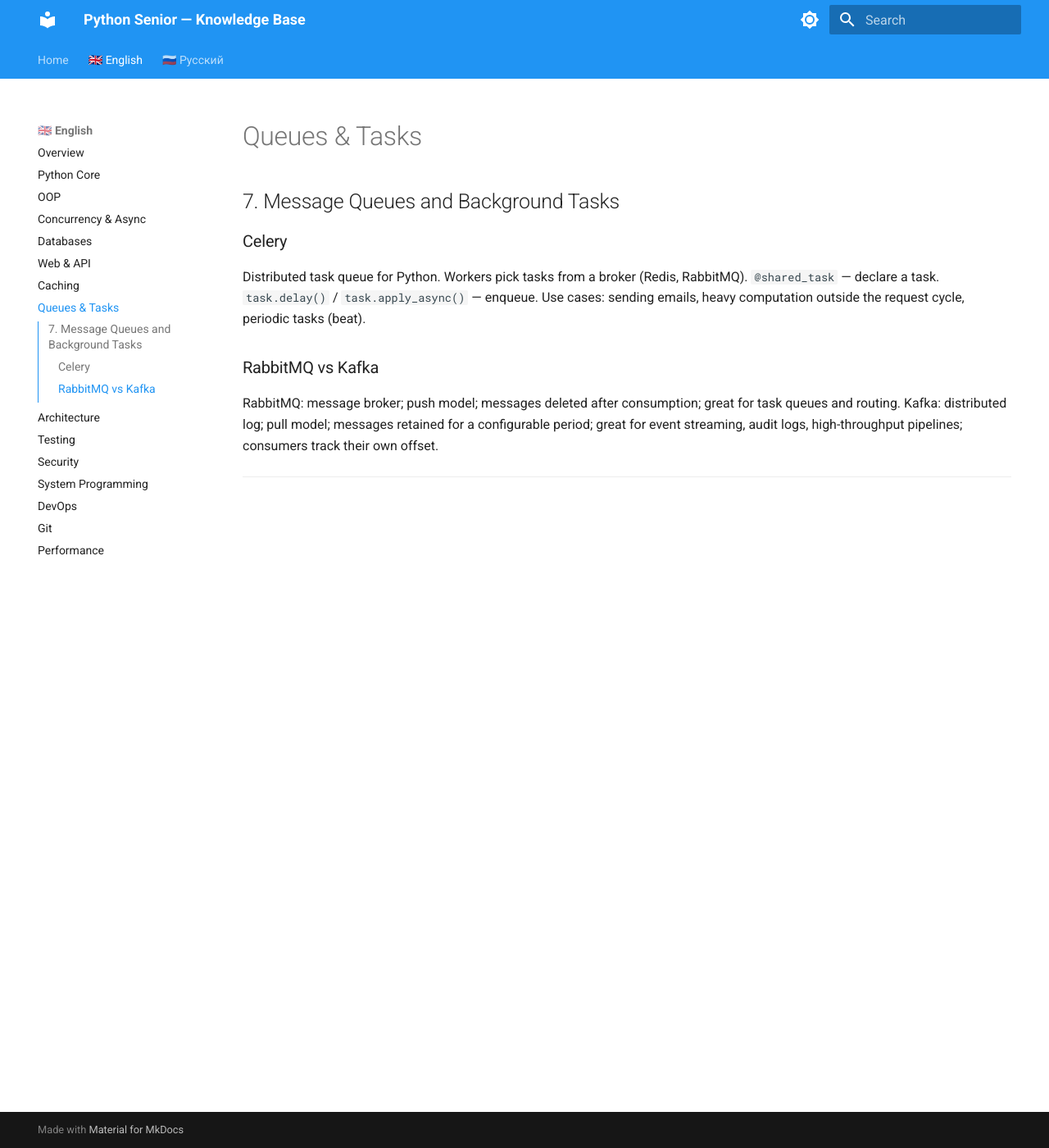
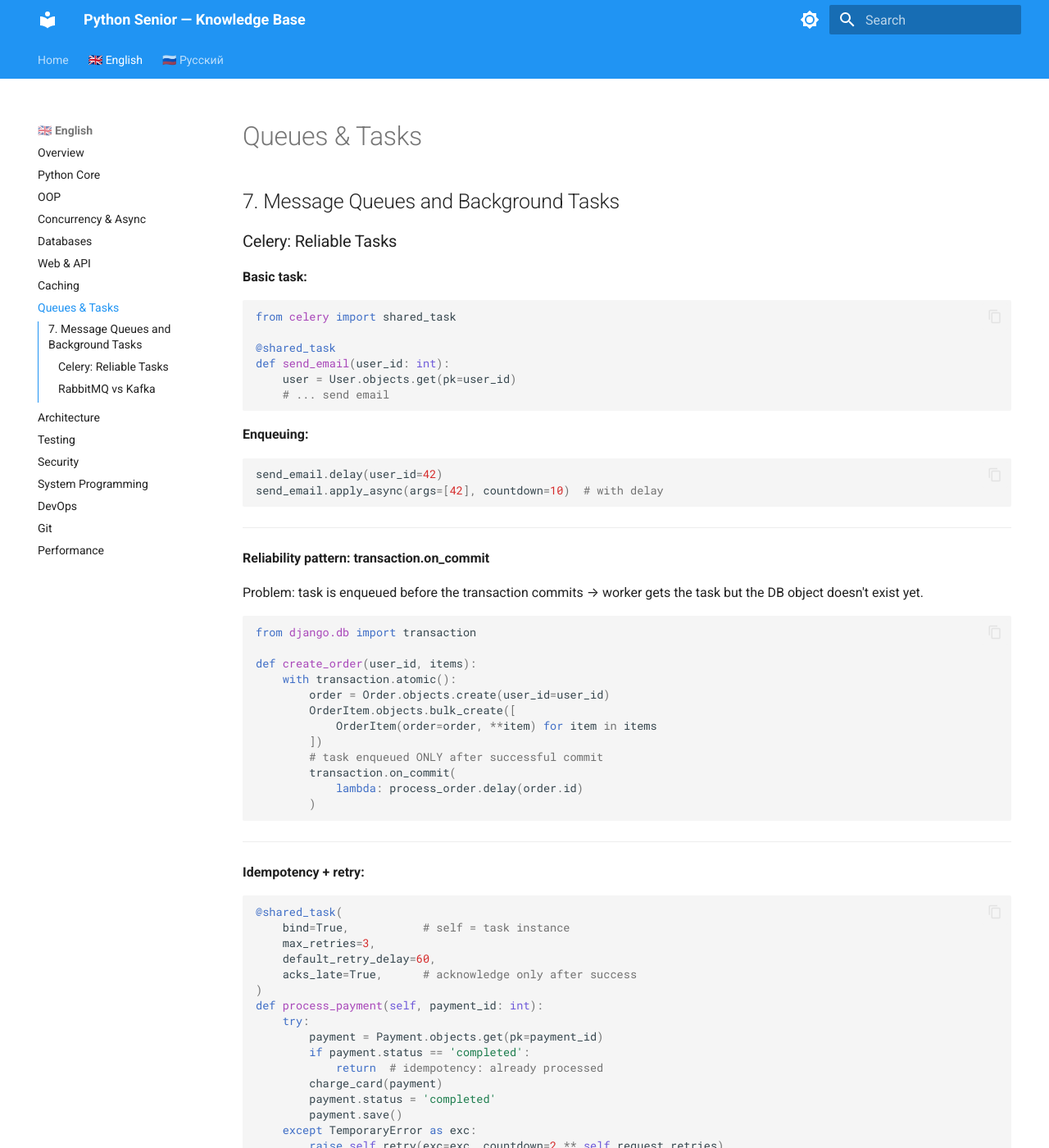
Before and after one commit to spiritEcosse/senior-kb, an MkDocs documentation site: the page built from docs/en/queues.md, in a window 1280 px wide and 1400 px high. Shown: the whole window at 82% size. Built offline with MkDocs 1.6.1 and Material for MkDocs 9.7.7, drawn with Linux system fonts in a browser that asks for light colours; some of the changed text lies outside the part shown.

Commit message:
update: docs/en/queues.md with code examples

````diff
--- a/docs/en/queues.md
+++ b/docs/en/queues.md
@@ -1,10 +1,72 @@
 ## 7. Message Queues and Background Tasks
 
-### Celery
+### Celery: Reliable Tasks
 
-Distributed task queue for Python. Workers pick tasks from a broker (Redis, RabbitMQ).
-`@shared_task` — declare a task. `task.delay()` / `task.apply_async()` — enqueue.
-Use cases: sending emails, heavy computation outside the request cycle, periodic tasks (beat).
+**Basic task:**
+
+```python
+from celery import shared_task
+
+@shared_task
+def send_email(user_id: int):
+    user = User.objects.get(pk=user_id)
+    # ... send email
+```
+
+**Enqueuing:**
+```python
+send_email.delay(user_id=42)
+send_email.apply_async(args=[42], countdown=10)  # with delay
+```
+
+---
+
+**Reliability pattern: transaction.on_commit**
+
+Problem: task is enqueued before the transaction commits → worker gets the task but the DB object doesn't exist yet.
+
+```python
+from django.db import transaction
+
+def create_order(user_id, items):
+    with transaction.atomic():
+        order = Order.objects.create(user_id=user_id)
+        OrderItem.objects.bulk_create([
+            OrderItem(order=order, **item) for item in items
+        ])
+        # task enqueued ONLY after successful commit
+        transaction.on_commit(
+            lambda: process_order.delay(order.id)
+        )
+```
+
+---
+
+**Idempotency + retry:**
+
+```python
+@shared_task(
+    bind=True,           # self = task instance
+    max_retries=3,
+    default_retry_delay=60,
+    acks_late=True,      # acknowledge only after success
+)
+def process_payment(self, payment_id: int):
+    try:
+        payment = Payment.objects.get(pk=payment_id)
+        if payment.status == 'completed':
+            return  # idempotency: already processed
+        charge_card(payment)
+        payment.status = 'completed'
+        payment.save()
+    except TemporaryError as exc:
+        raise self.retry(exc=exc, countdown=2 ** self.request.retries)
+```
+
+`bind=True` → access to `self.retry()`, `self.request.retries`.
+`acks_late=True` → message acknowledged to broker only after execution (protects against loss on worker crash).
+
+---
 
 ### RabbitMQ vs Kafka
 
````
